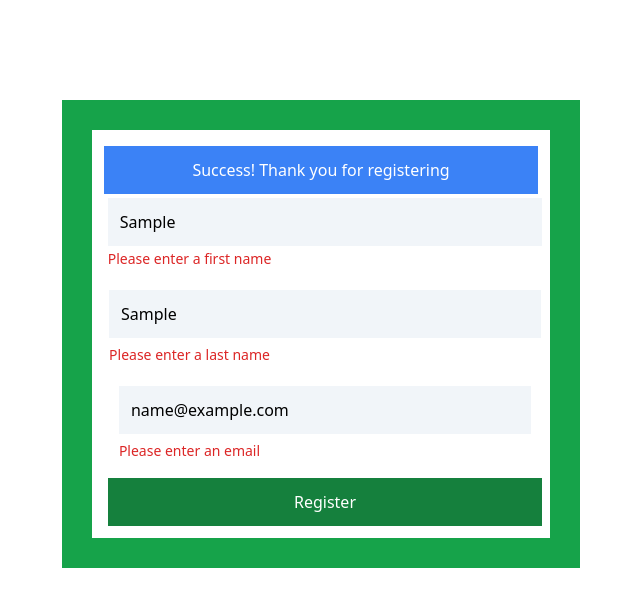
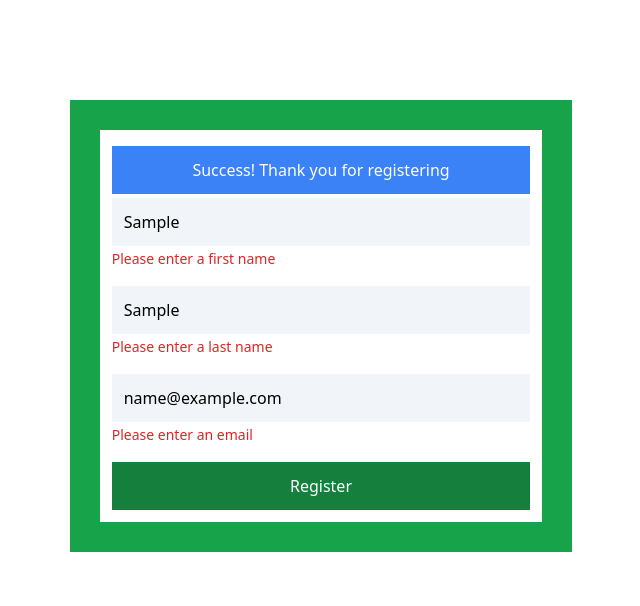
Before and after one commit to hadi-mollataheri/login-form-app, a React (Create React App) app: page / in a window 1280 px wide. Both pictures are taken after typing "Sample", "Sample", "name@example.com" into the empty fields and a click on the input "Register". Shown: the top 606 px of the page, without its empty margins (319-959 px from the left). Built offline with nearby package versions, Linux system fonts and the light colour scheme.

Commit message:
Fix vetical aligment of Form.js elements

```diff
--- a/src/components/Form.js
+++ b/src/components/Form.js
@@ -20,12 +20,12 @@ function Form(props) {
   return (
     <div
       id="form-container"
-      className="border-30px p-3 border-green-600 flex flex-col items-center"
+      className="border-30px p-3 border-green-600 flex flex-col items-center justify-center"
     >
       {props.isSubmit && (
         <div
           id="submit-answer"
-          className="p-3 m-1 w-full bg-blue-500 text-white text-center"
+          className="p-3 my-1 mx-auto w-full bg-blue-500 text-white text-center"
         >
           <p className="p-0 m-0`">Success! Thank you for registering</p>
         </div>
@@ -35,56 +35,56 @@ function Form(props) {
         onSubmit={handleSubmit}
         className="flex flex-col items-center w-full space-y-4"
       >
-        <div id='input-1'>
+        <div id="input-1" className="w-full">
           <input
             type="text"
             onChange={handleFirstNameChange}
             name="first-name"
             value={props.firstName}
             placeholder="First Name"
-            className="p-3 bg-slate-100 m-1 w-full my-0"
+            className="p-3 bg-slate-100 mx-auto w-full my-0"
             required
             disabled={props.isSubmit}
           />
-          <span className="self-start text-sm text-red-600 mt-0.5 mx-1">
+          <span className="text-sm text-red-600 mt-0.5">
             Please enter a first name
           </span>
         </div>
-        <div id='input-2'>
+        <div id="input-2" className="w-full">
           <input
             type="text"
             onChange={handleLastNameChange}
             name="last-name"
             value={props.lastName}
             placeholder="Last Name"
-            className="p-3 bg-slate-100 m-1 w-full"
+            className="p-3 bg-slate-100 mx-auto w-full my-0"
             required
             disabled={props.isSubmit}
           />
-          <span className="self-start text-sm text-red-600 mt-0.5 mx-1">
+          <span className="text-sm text-red-600 mt-0.5">
             Please enter a last name
           </span>
         </div>
-        <div id='input-3'>
+        <div id="input-3" className="w-full">
           <input
             type="email"
             onChange={handleEmailChange}
             name="email"
             value={props.email}
             placeholder="Email"
-            className="p-3 bg-slate-100 m-1 w-full"
+            className="p-3 bg-slate-100 mx-auto w-full my-0"
             required
             disabled={props.isSubmit}
           />
-          <span className="self-start text-sm text-red-600 mt-0.5 mx-1">
+          <span className="text-sm text-red-600 mt-0.5">
             Please enter an email
           </span>
         </div>
-        <div id='input-4' className='w-full'>
+        <div id="input-4" className="w-full">
           <input
             type="submit"
             value="Register"
-            className="p-3 mx-1 bg-green-700 text-white w-full"
+            className="p-3 bg-green-700 text-white w-full"
             disabled={props.isSubmit}
           />
         </div>
```
